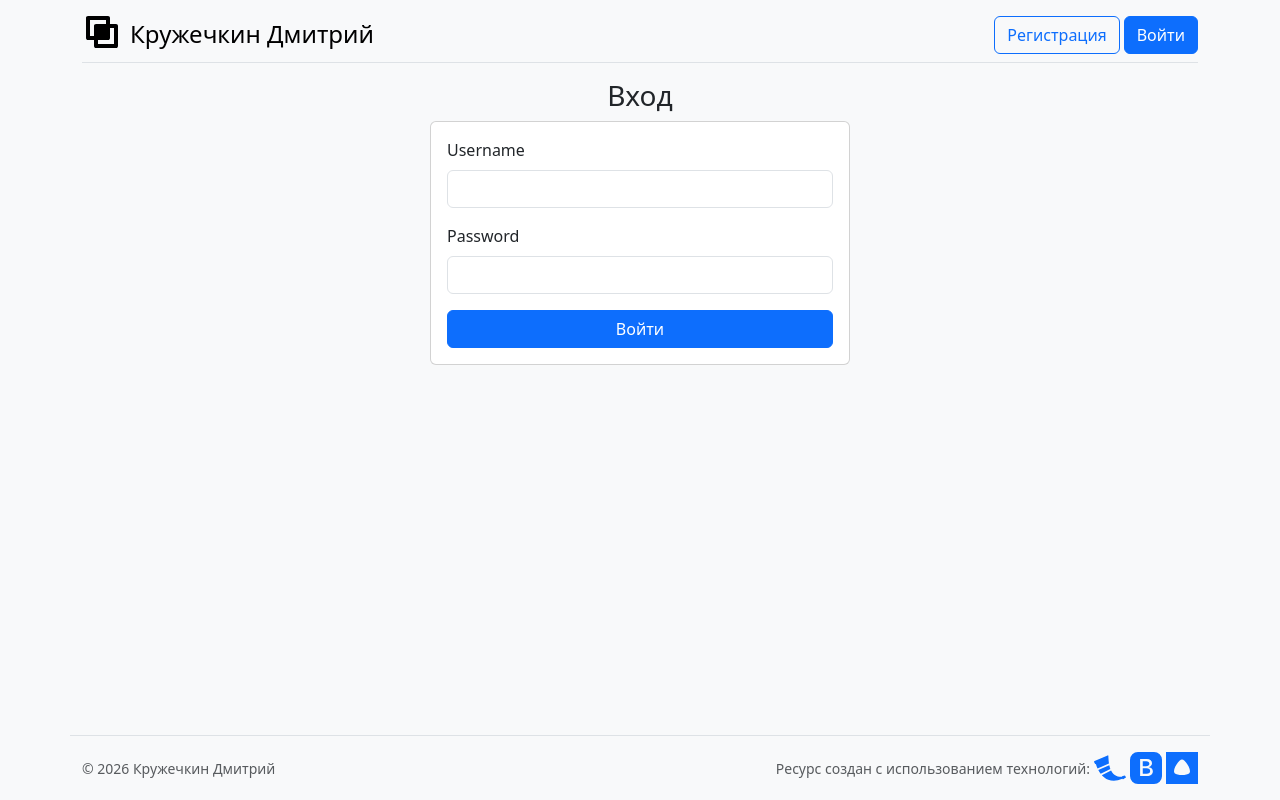
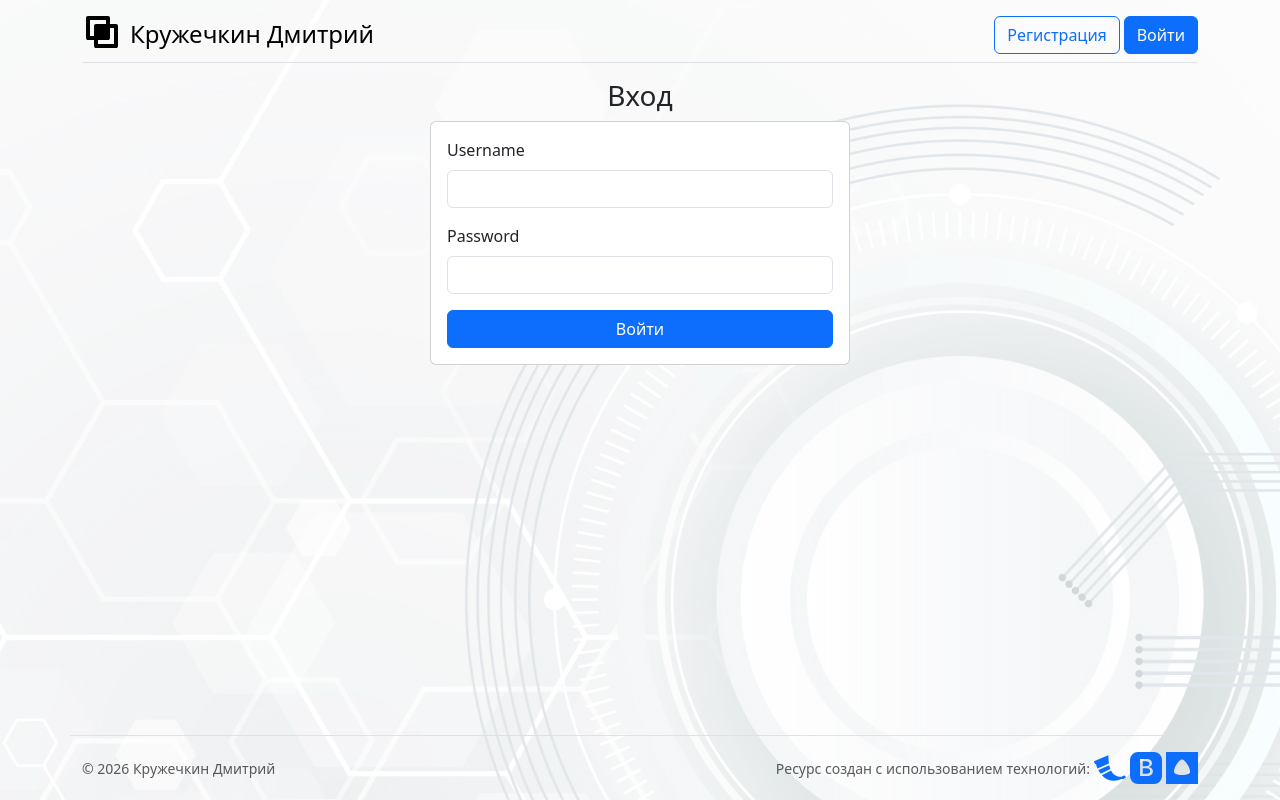
Before and after one commit to ritchiesinger/flask_blog, a Flask app: page /login in a window 1280 px wide. Run offline with Flask 3, Linux system fonts and the light colour scheme; parts of the project's set-up code (start-up, migrations or seed data) failed here and were passed over.

Commit message:
background

```diff
--- a/blog/static/blog.css
+++ b/blog/static/blog.css
@@ -5,7 +5,9 @@
         interpolate-size: allow-keywords;
     }
 }
-
+body {
+  background-image: url('images/bg.jpg');
+}
 .post-clip {
     height: 24rem;         /* тизер: картинка сверху видна целиком, до ~16 строк текста */
     overflow: hidden;
```
Also changed, not shown: blog/static/images/bg.jpg (added).
